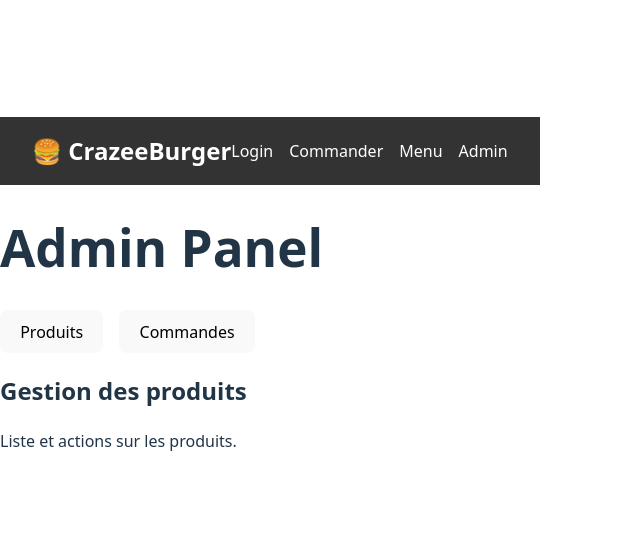
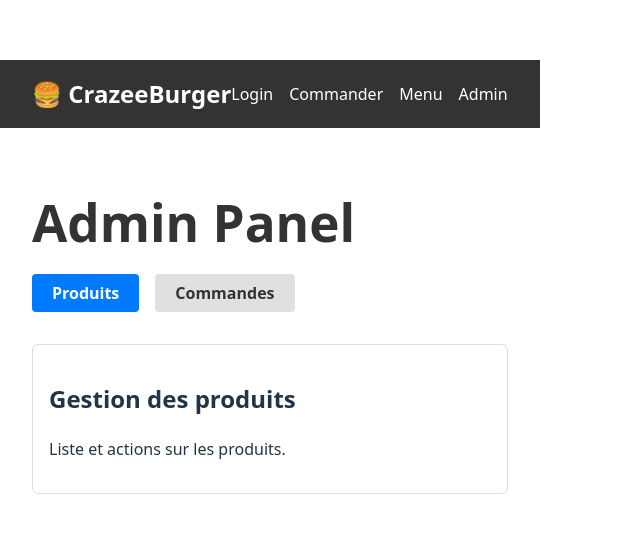
Before and after one commit to yvesnet9/crazee-burger, a React (Vite) app: page /admin in a window 1280 px wide. Shown: the part 107-640 px from the top of the page, without its empty margins (0-640 px from the left). Built offline with nearby package versions, Linux system fonts and the light colour scheme; the HTML template or start-up script is replaced by a standard one.

Commit message:
F07: ajout du panel Admin avec onglets Produits/Commandes

```diff
--- a/src/pages/AdminPage.jsx
+++ b/src/pages/AdminPage.jsx
@@ -1,29 +1,78 @@
 import { useState } from "react";
+import styled from "styled-components";
+
+const Container = styled.div`
+  padding: 2rem;
+`;
+
+const Title = styled.h1`
+  margin-bottom: 1.5rem;
+  color: #333;
+`;
+
+const Tabs = styled.div`
+  display: flex;
+  gap: 1rem;
+  margin-bottom: 2rem;
+`;
+
+const TabButton = styled.button`
+  padding: 0.5rem 1.25rem;
+  border: none;
+  border-radius: 4px;
+  background-color: ${({ active }) => (active ? "#007bff" : "#e0e0e0")};
+  color: ${({ active }) => (active ? "white" : "#333")};
+  font-weight: bold;
+  cursor: pointer;
+  transition: background-color 0.3s;
+
+  &:hover {
+    background-color: ${({ active }) => (active ? "#0056b3" : "#cfcfcf")};
+  }
+`;
+
+const Content = styled.div`
+  padding: 1rem;
+  border: 1px solid #ddd;
+  border-radius: 6px;
+`;
 
 function AdminPage() {
   const [activeTab, setActiveTab] = useState("produits");
 
   return (
-    <div>
-      <h1>Admin Panel</h1>
-      <div style={{ display: "flex", gap: "1rem", marginBottom: "1rem" }}>
-        <button onClick={() => setActiveTab("produits")}>Produits</button>
-        <button onClick={() => setActiveTab("commandes")}>Commandes</button>
-      </div>
+    <Container>
+      <Title>Admin Panel</Title>
+      <Tabs>
+        <TabButton
+          active={activeTab === "produits"}
+          onClick={() => setActiveTab("produits")}
+        >
+          Produits
+        </TabButton>
+        <TabButton
+          active={activeTab === "commandes"}
+          onClick={() => setActiveTab("commandes")}
+        >
+          Commandes
+        </TabButton>
+      </Tabs>
 
+      <Content>
         {activeTab === "produits" && (
-        <div>
+          <>
             <h2>Gestion des produits</h2>
             <p>Liste et actions sur les produits.</p>
-        </div>
+          </>
         )}
         {activeTab === "commandes" && (
-        <div>
+          <>
             <h2>Gestion des commandes</h2>
             <p>Liste et actions sur les commandes.</p>
-        </div>
+          </>
         )}
-    </div>
+      </Content>
+    </Container>
   );
 }
 
```
Lines whose indentation alone changed are shown as unchanged.
